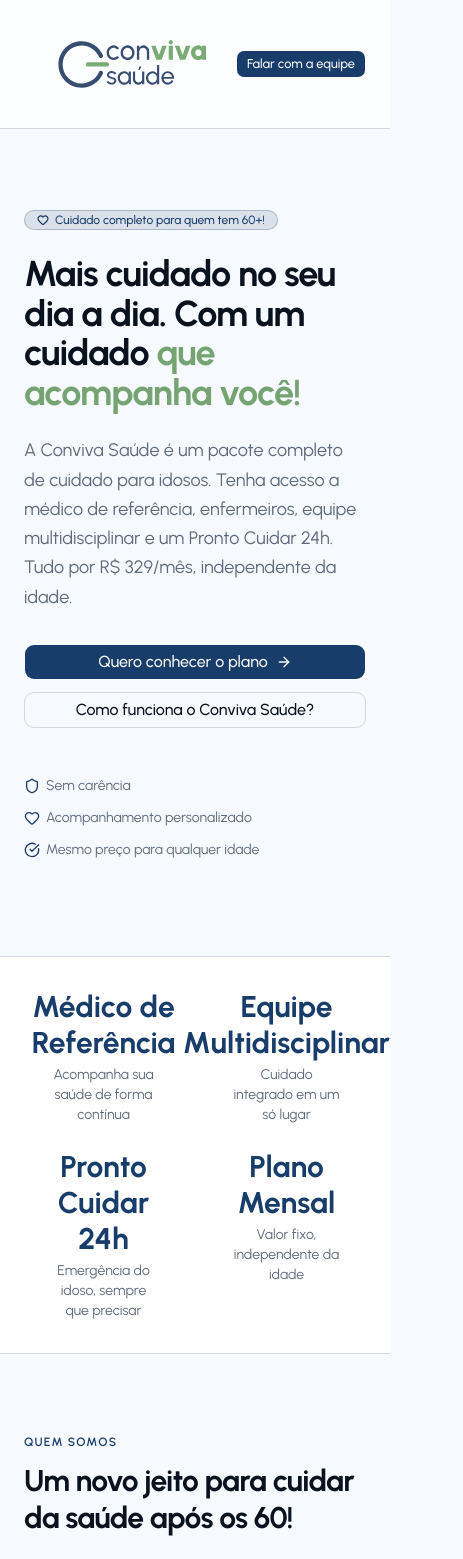
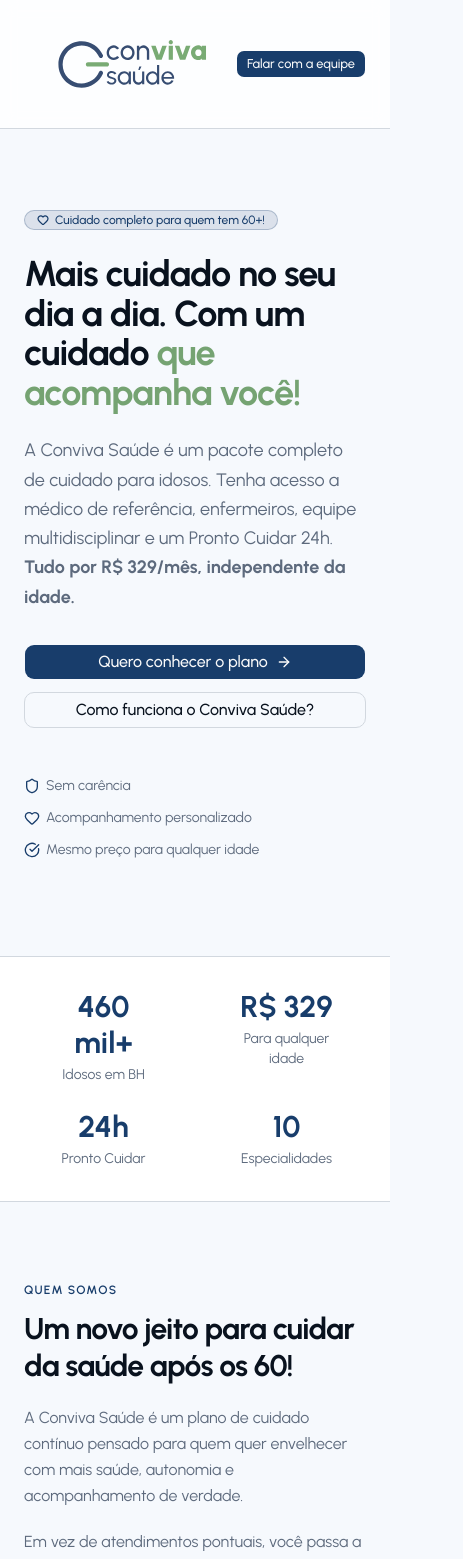
Before and after one commit to ViduBToscano/convivasaude, a Next.js app: page / in a window 390 px wide. Shown: the top 1559 px of the page, 463 px wide, since content can reach past the window. Built offline with nearby package versions, Linux system fonts and the light colour scheme.

Commit message:
fix: botões e textos

```diff
--- a/app/page.tsx
+++ b/app/page.tsx
@@ -27,21 +27,21 @@
 
 const packages = [
   {
-    name: "Conviva Essencial",
+    name: "Conviva Saúde",
     badge: null,
     price: "R$ 329",
     period: "/mês",
-    description: "O cuidado completo que seu familiar merece — num pacote fixo e transparente.",
+    description: "O cuidado completo que seu familiar merece, em um pacote fixo, transparente e sem burocracia.",
     color: "featured" as const,
     features: [
       "Médico de referência dedicado",
       "Enfermeiro de referência",
-      "Equipe multidisciplinar (10 especialidades)",
+      "Equipe multidisciplinar",
       "Pronto Cuidar 24h (com coparticipação)",
       "Acompanhamento preventivo e contínuo",
-      "Suporte à família por WhatsApp",
+      "Suporte com a nossa equipe pelo WhatsApp",
     ],
-    cta: "Falar com a equipe",
+    cta: "Quero saber mais sobre o pacote",
   },
 ]
 
@@ -105,10 +105,10 @@
 ]
 
 const stats = [
-  { value: "Médico de Referência", label: "Acompanha sua saúde de forma contínua" },
-  { value: "Equipe Multidisciplinar", label: "Cuidado integrado em um só lugar" },
-  { value: "Pronto Cuidar 24h", label: "Emergência do idoso, sempre que precisar" },
-  { value: "Plano Mensal", label: "Valor fixo, independente da idade" },
+  { value: "460 mil+", label: "Idosos em BH" },
+  { value: "R$ 329", label: "Para qualquer idade" },
+  { value: "24h", label: "Pronto Cuidar" },
+  { value: "10", label: "Especialidades" },
 ]
 
 // ── Page ─────────────────────────────────────────────────────────────────────
@@ -143,9 +143,6 @@
           </nav>
 
           <div className="flex items-center gap-2">
-            <Button variant="ghost" size="sm" className="hidden sm:flex">
-              Entrar
-            </Button>
             <Button size="sm" asChild>
               <Link href="#contato">Falar com a equipe</Link>
             </Button>
@@ -182,7 +179,8 @@
               </h1>
 
               <p className="text-lg md:text-xl text-muted-foreground leading-relaxed mb-8">
-                A Conviva Saúde é um pacote completo de cuidado para idosos. Tenha acesso a médico de referência, enfermeiros, equipe multidisciplinar e um Pronto Cuidar 24h. Tudo por R$ 329/mês, independente da idade.
+                A Conviva Saúde é um pacote completo de cuidado para idosos. Tenha acesso a médico de referência, enfermeiros, equipe multidisciplinar e um Pronto Cuidar 24h.{" "}
+                <strong>Tudo por R$ 329/mês, independente da idade.</strong>
               </p>
 
               <div className="flex flex-col sm:flex-row gap-3 mb-12">
@@ -309,20 +307,22 @@
             className="text-2xl sm:text-3xl md:text-4xl font-bold tracking-tight leading-tight mb-4"
             style={{ color: "var(--primary-foreground)" }}
           >
-            Cuidado certo para viver com mais saúde e tranquilidade. Sem filas nos hospitais. Sem burocracia!
+            Cuidado certo para viver com mais saúde e tranquilidade.<br />
+            Sem filas nos hospitais. Sem burocracia.
           </h2>
           <p className="text-base md:text-lg leading-relaxed mb-8" style={{ color: "color-mix(in oklch, var(--primary-foreground) 80%, transparent)" }}>
-            Fale com nossa equipe e entenda como a Conviva Saúde organiza o cuidado no dia a dia, com acompanhamento médico, equipe especializada e um plano mensal que cabe no bolso!
+            Fale com nossa equipe e entenda como a Conviva Saúde organiza o cuidado no dia a dia.<br />
+            Acompanhamento médico, equipe especializada e um plano mensal que cabe no bolso.
           </p>
           <Button
             size="lg"
-            className="gap-2 text-base px-8"
+            className="gap-2 text-base px-10 py-6 text-lg"
             style={{ background: "var(--primary-foreground)", color: "var(--primary)" }}
             asChild
           >
             <Link href="#contato">
               Quero saber mais sobre a Conviva Saúde
-              <ArrowRight className="size-4" />
+              <ArrowRight className="size-5" />
             </Link>
           </Button>
           <p className="mt-5 text-xs" style={{ color: "color-mix(in oklch, var(--primary-foreground) 60%, transparent)" }}>
@@ -373,13 +373,14 @@
                 </CardContent>
                 <CardFooter>
                   <Button
-                    className="w-full"
+                    className="w-full py-6 text-base"
+                    size="lg"
                     variant={pkg.color === "featured" ? "default" : "outline"}
                     asChild
                   >
                     <Link href="#contato">
                       {pkg.cta}
-                      <ChevronRight className="size-4 ml-1" />
+                      <ChevronRight className="size-5 ml-1" />
                     </Link>
                   </Button>
                 </CardFooter>
@@ -540,17 +541,26 @@
               <CardContent className="flex flex-col gap-3">
                 <input
                   type="text"
-                  placeholder="Seu nome"
+                  placeholder="Seu nome *"
+                  required
+                  className="w-full rounded-lg border border-border bg-background/80 px-3 py-2.5 text-sm outline-none focus:ring-2 focus:ring-ring/50 placeholder:text-muted-foreground"
+                />
+                <input
+                  type="email"
+                  placeholder="Seu e-mail *"
+                  required
                   className="w-full rounded-lg border border-border bg-background/80 px-3 py-2.5 text-sm outline-none focus:ring-2 focus:ring-ring/50 placeholder:text-muted-foreground"
                 />
                 <input
                   type="tel"
-                  placeholder="Seu telefone/WhatsApp"
+                  placeholder="Seu telefone/WhatsApp *"
+                  required
                   className="w-full rounded-lg border border-border bg-background/80 px-3 py-2.5 text-sm outline-none focus:ring-2 focus:ring-ring/50 placeholder:text-muted-foreground"
                 />
                 <textarea
                   rows={3}
-                  placeholder="Conta um pouco sobre você e quais são suas dúvidas"
+                  placeholder="Conta um pouco sobre você e quais são suas dúvidas *"
+                  required
                   className="w-full rounded-lg border border-border bg-background/80 px-3 py-2.5 text-sm outline-none focus:ring-2 focus:ring-ring/50 placeholder:text-muted-foreground resize-none"
                 />
                 <Button size="lg" className="w-full gap-2 mt-1">
```
